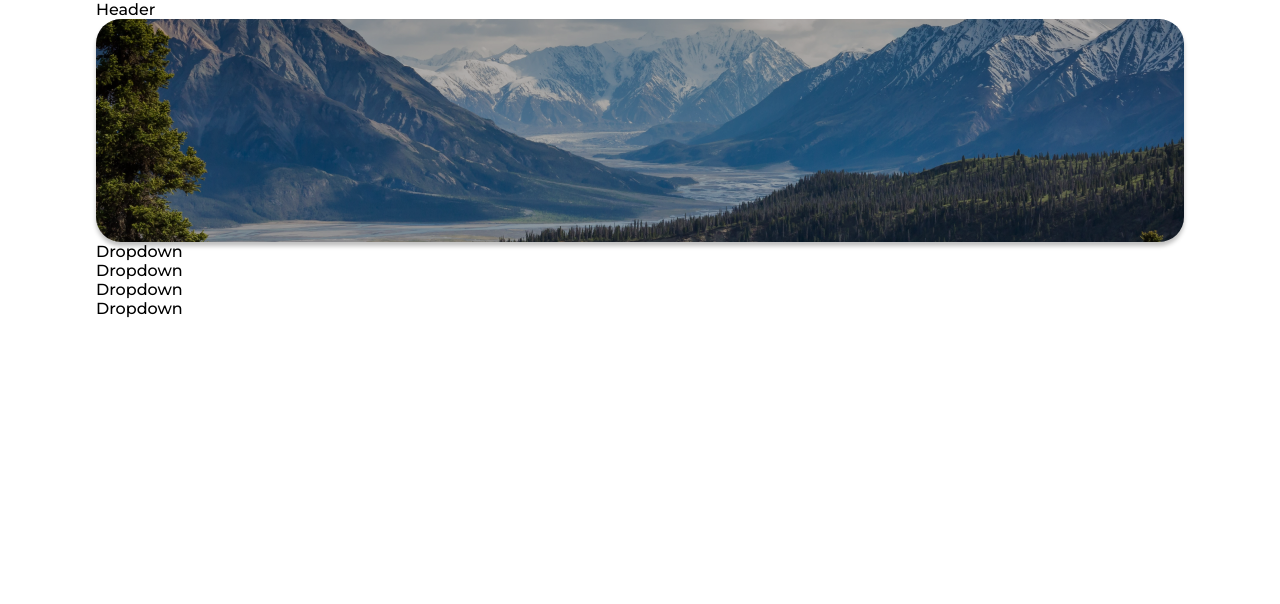
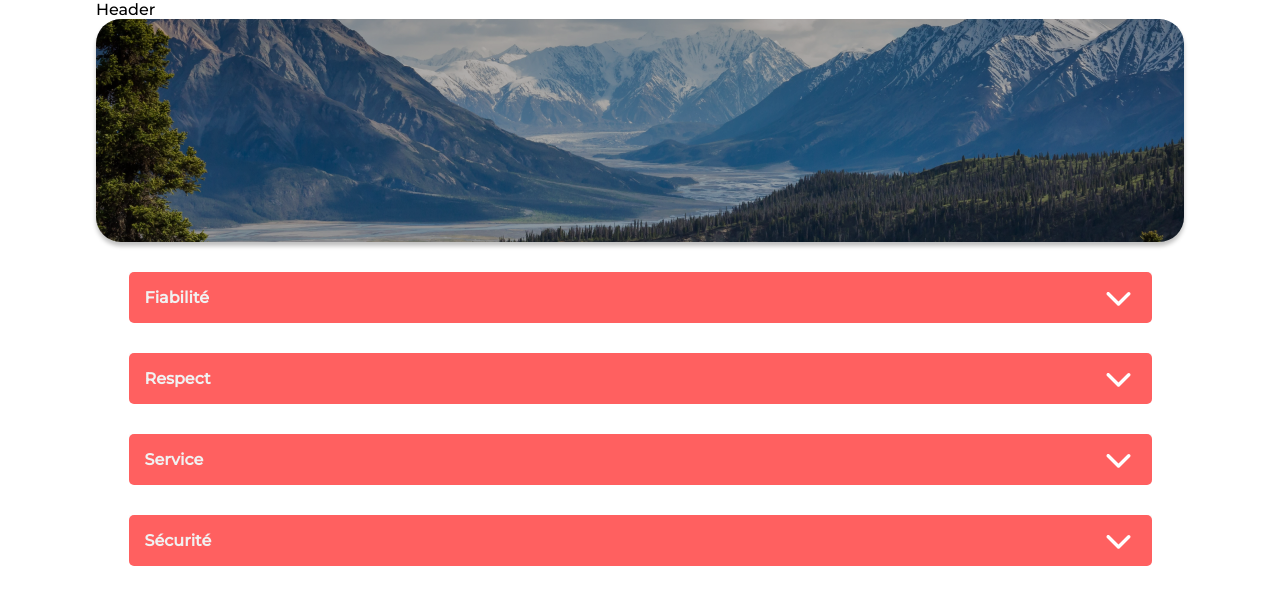
Before and after one commit to SebLau02/OC-6_Kasa, a React (Vite) app: page /about in a window 1280 px wide. Shown: the top 604 px of the page. Built offline with nearby package versions, Linux system fonts and the light colour scheme.

Commit message:
add dropdown animation effect

```diff
--- a/src/components/dropdown/index.jsx
+++ b/src/components/dropdown/index.jsx
@@ -1,5 +1,53 @@
-const Dropdown = () => {
-  return <div>Dropdown</div>;
-};
+import PropTypes from "prop-types"
+import { useState, useRef, useEffect } from "react"
+import Arrow from "../../utils/images/arrow.svg"
 
-export default Dropdown;
+const Dropdown = ({ title, text }) => {
+  const [open, setOpen] = useState(false)
+  const dropDownHeaderRef = useRef(null)
+  const dropDownRef = useRef(null)
+  const dropDownMainRef = useRef(null)
+
+  const handleOpen = (e) => {
+    setOpen(!open)
+  }
+  useEffect(() => {
+    if (dropDownHeaderRef.current) {
+      if (!open) {
+        dropDownRef.current.style.height = `${dropDownHeaderRef.current.scrollHeight}px`
+      } else {
+        dropDownRef.current.style.height = `${
+          dropDownMainRef.current.scrollHeight +
+          dropDownHeaderRef.current.scrollHeight
+        }px`
+      }
+    }
+  }, [open])
+
+  return (
+    <div className={`dropdown ${open} ? "hidden" : "" `} ref={dropDownRef}>
+      <header ref={dropDownHeaderRef}>
+        <span>{title}</span>
+        <button
+          className={!open ? "active" : ""}
+          onClick={handleOpen}
+          aria-label={
+            !open ? `ouvrir l'onglet ${title}` : `fermer l'onglet ${title}`
+          }
+        >
+          <img src={Arrow} alt={`flèche vers le ${!open ? "bas" : "haut"}`} />
+        </button>
+      </header>
+      <main ref={dropDownMainRef} className={!open ? "active" : ""}>
+        {text}
+      </main>
+    </div>
+  )
+}
+
+Dropdown.propTypes = {
+  title: PropTypes.string.isRequired,
+  text: PropTypes.oneOfType([PropTypes.string, PropTypes.node]).isRequired,
+}
+
+export default Dropdown
--- a/src/pages/about/index.jsx
+++ b/src/pages/about/index.jsx
@@ -20,6 +20,7 @@ const About = () => {
       text: "La sécurité est la priorité de Kasa. Aussi bien pour nos hôtes que pour les voyageurs, chaque logement correspond aux critères de sécurité établis par nos services. En laissant une note aussi bien à l'hôte qu'au locataire, cela permet à nos équipes de vérifier que les standards sont bien respectés. Nous organisons également des ateliers sur la sécurité domestique pour nos hôtes.",
     },
   ]
+
   return (
     <div id="about">
       <header className="cover-container">
--- a/src/utils/scss/components/_about.scss
+++ b/src/utils/scss/components/_about.scss
@@ -1,6 +1,17 @@
 #about {
+  display: flex;
+  justify-content: center;
+  align-items: center;
+  flex-direction: column;
+
   .cover-container {
     @include cover-container;
     background-color: rgba(0, 0, 0, 0.3);
+    width: 100%;
+  }
+
+  .about-list {
+    max-width: 1023px;
+    width: 100%;
   }
 }
--- /dev/null
+++ b/src/utils/scss/components/_dropdown.scss
@@ -0,0 +1,52 @@
+.dropdown {
+  margin-top: 30px;
+  overflow-y: hidden;
+  transition: height 0.2s ease-out;
+
+  header {
+    display: flex;
+    justify-content: space-between;
+    align-items: center;
+
+    background-color: $salmon_color;
+
+    width: 100%;
+
+    padding: 16px;
+    border-radius: 5px;
+
+    span {
+      color: $font_color;
+      font-weight: 700;
+    }
+
+    button {
+      border: none;
+      background-color: transparent;
+      margin-right: 5px;
+
+      transition: rotate 0.2s ease-out;
+
+      img {
+        pointer-events: none;
+      }
+    }
+  }
+
+  main {
+    position: relative;
+    z-index: -1;
+    background-color: rgba(246, 246, 246, 0.45);
+    width: 100%;
+    padding: 20px;
+    border-radius: 0px 0px 5px 5px;
+    translate: 0 -4%;
+    transition: translate 0.2s ease-out;
+  }
+  main.active {
+    translate: 0 -100%;
+  }
+  button.active {
+    rotate: -180deg;
+  }
+}
--- a/src/utils/scss/main.scss
+++ b/src/utils/scss/main.scss
@@ -4,6 +4,7 @@
 @import "_home";
 @import "./components/_error";
 @import "./components/_about";
+@import "./components/_dropdown";
 
 *,
 ::before,
```
Also changed, not shown: src/utils/images/arrow.svg (added).
